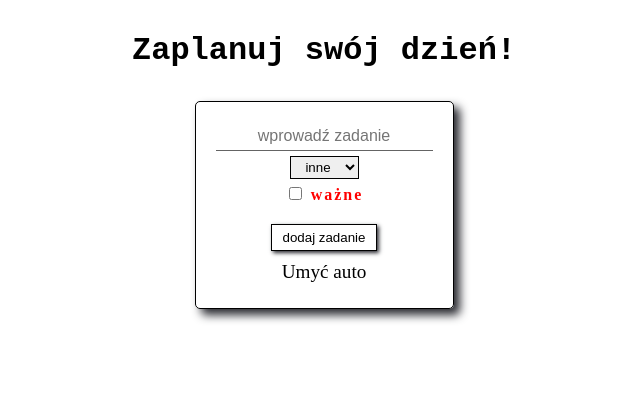
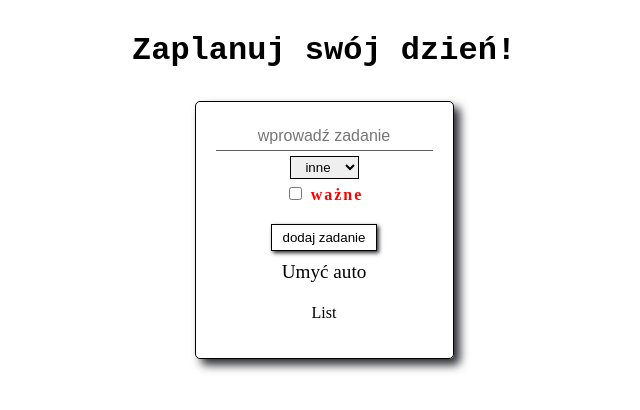
Before and after one commit to patryk-olti/HelloVue, a Vue app: page / in a window 1280 px wide. Shown: the top 410 px of the page, without its empty margins (316-956 px from the left). Built offline with nearby package versions, Linux system fonts and the light colour scheme.

Commit message:
created empty component with list of tasks

```diff
--- /dev/null
+++ b/src/components/tasksList.vue
@@ -0,0 +1,15 @@
+<template>
+  <div>
+    <p>List</p>
+  </div>
+</template>
+
+<script>
+export default {
+  name: 'TasksList'
+}
+</script>
+
+<style scoped>
+
+</style>
--- a/src/containers/todoContainer.vue
+++ b/src/containers/todoContainer.vue
@@ -36,13 +36,20 @@
                 <li v-else class='task--nonImportant'>{{ task.title }}</li>
             </ul>
 
+            <TasksList />
+
         </div>
     </div>
 </template>
 
 <script>
+import TasksList from '@/components/tasksList.vue';
+
 export default {
   name: 'todoContainer',
+  components: {
+    TasksList
+},
   data(){
       return{
         categories: ['hobby', 'praca', 'sport', 'inne'],
```
